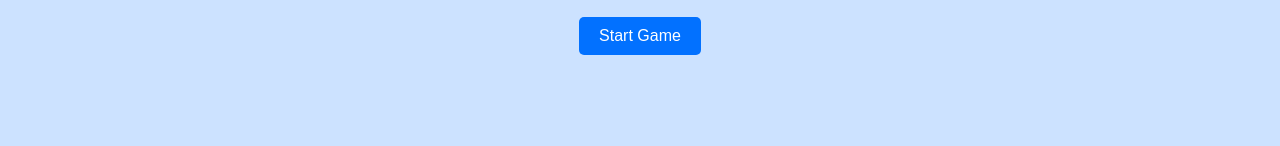
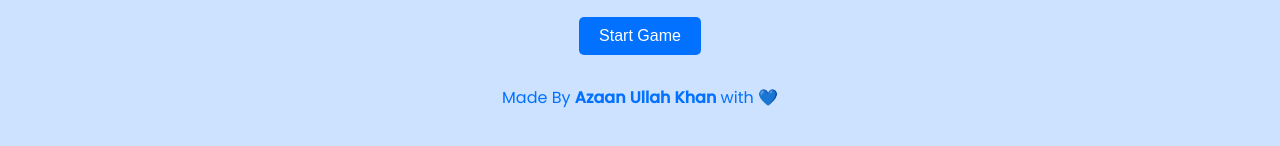
Before and after one commit to AzaanUllah-Khan/Flappy-Bird, a plain HTML site: page index.html in a window 1280 px wide. Shown: the part 622-768 px from the top of the page. Drawn offline with Linux system fonts and the light colour scheme.

Commit message:
credits added

```diff
--- a/index.html
+++ b/index.html
@@ -17,6 +17,10 @@
         <h2>Score: <span id="score">0</span></h2>
         <button id="startButton">Start Game</button>
     </div>
+<!--credits -->
+    <div style="text-align: center; margin-top: 30px; color: #0271ff;">
+        <p>Made By <strong>Azaan Ullah Khan</strong> with 💙</p>
+    </div>
 <!--     end popup -->
     <div id="endGameMessage">
         <h2>Game Over!</h2>
```
